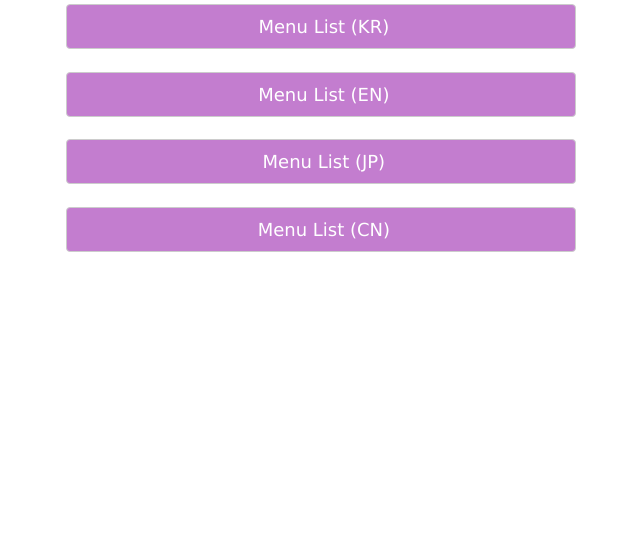
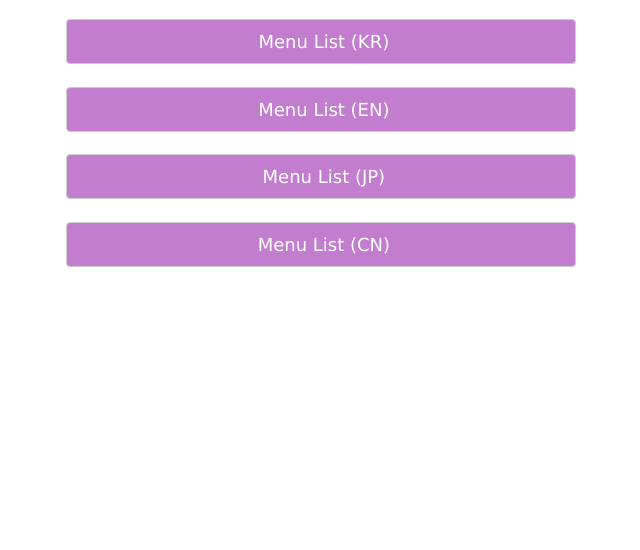
Before and after one commit to allgreektomee/atozcafe, a plain HTML site: page index.html in a window 1280 px wide. Shown: the part 250-800 px from the top of the page, without its empty margins (319-959 px from the left). Drawn offline with nearby package versions, Linux system fonts and the light colour scheme.

Commit message:
Update index.html

```diff
--- a/index.html
+++ b/index.html
@@ -34,11 +34,14 @@ body {
 }
 
 .image-container {
+  margin-top: 40px;
+
   text-align: center;
   width: 100%;
 }
 
 .links-container {
+  margin-top: 40px;
   display: flex;
   flex-direction: column;
   justify-content: center;
@@ -103,8 +106,6 @@ background-color: rgba(156, 39, 176, 0.6) !important;
 
           <!-- Links section 1. Replace the # inside of the "" with your links. -->
           <div class="links-container">
-            <br>
-            <br>
             <a href="https://www.instagram.com/atoz_cafe_seoul/" class="w3-button w3-hover-pink w3-large w3-round w3-purple w3-border link" target="_blank"><i class="fab fa-facebook"> </i>Instagram</a>
             <br>
             <a href="https://m.place.naver.com/restaurant/13573308/home?entry=pll" class="w3-button w3-hover-pink w3-large w3-round w3-purple w3-border link" target="_blank"><i class="fab fa-instagram"> </i>Naver Place </a>
```
